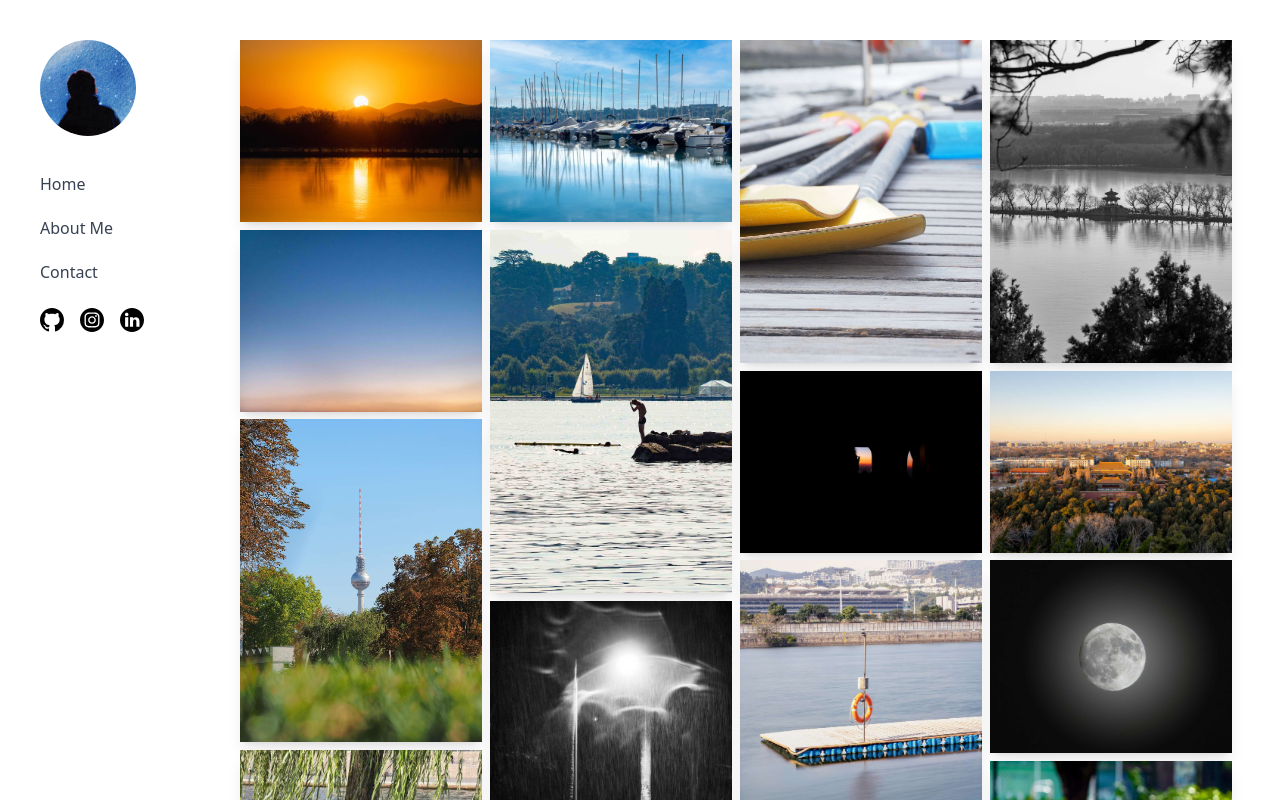
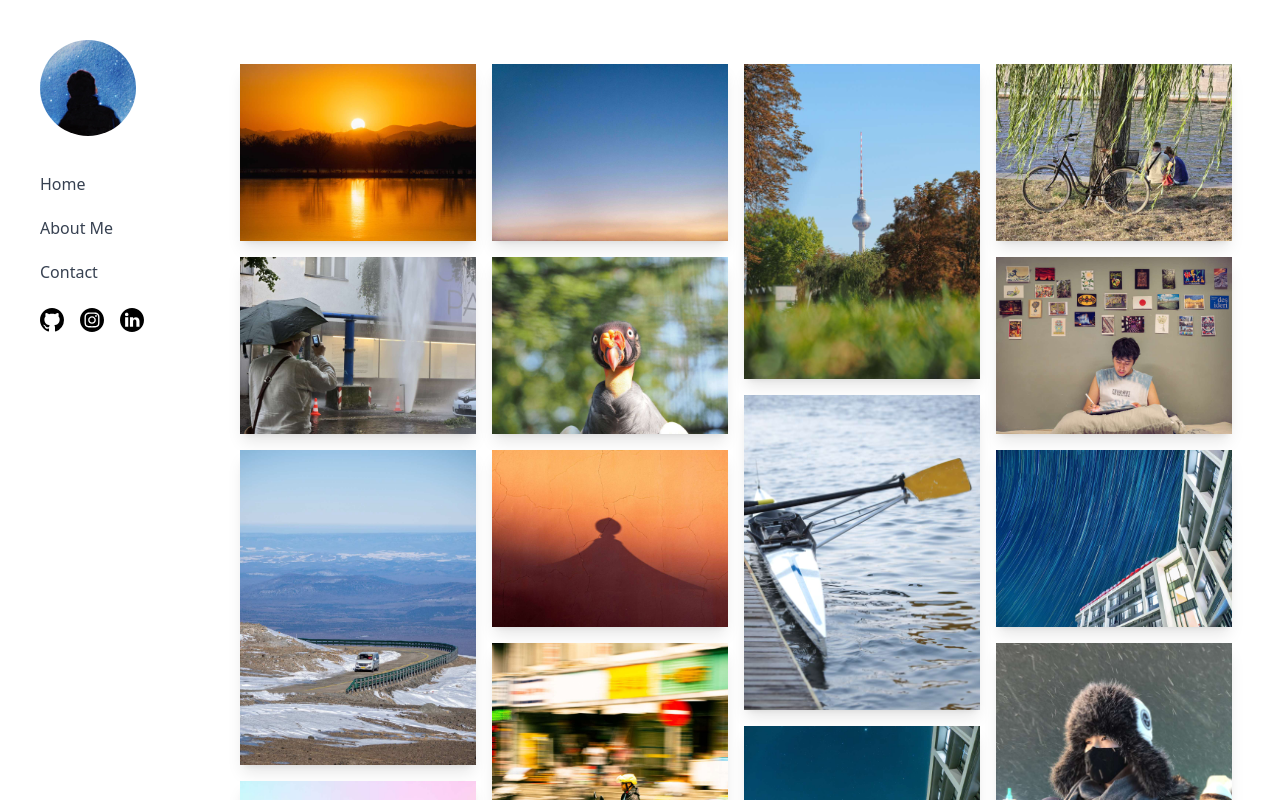
Before and after one commit to WestCoastGod/Oscar_Photography, a React (Vite) app: page /home in a window 1280 px wide. Shown: the top 800 px of the page. Built offline with nearby package versions, Linux system fonts and the light colour scheme.

Commit message:
Enhance photo loading fluency

```diff
--- a/src/index.css
+++ b/src/index.css
@@ -27,11 +27,17 @@
 .gallery-image:hover {
   @apply shadow-xl transform scale-105;
 }
-.gallery-item {
-  break-inside: avoid;
-  -webkit-column-break-inside: avoid;
-  page-break-inside: avoid;
-  min-height: 150px;
-  overflow: hidden;
-  position: relative;
+
+/* Masonry layout fix */
+.my-masonry-grid {
+  display: flex;
+  margin-left: -16px; /* gutter size offset */
+  width: auto;
 }
+.my-masonry-grid_column {
+  padding-left: 16px; /* gutter size */
+  background-clip: padding-box;
+}
+.my-masonry-grid_column > .gallery-item {
+  margin-bottom: 16px;
+}
--- a/src/pages/Home.tsx
+++ b/src/pages/Home.tsx
@@ -1,161 +1,68 @@
-import { useState, useEffect, useRef } from "react";
+import { useState, useRef, useEffect } from "react";
+import Masonry from "react-masonry-css";
 import originalPhotos from "../data/photos_src";
 
 const Home = () => {
-  function triggerSafariReflow() {
-    document.body.offsetHeight;
-  }
   const photos = originalPhotos;
   const [selected, setSelected] = useState<null | (typeof photos)[0]>(null);
   const [isFullscreen, setIsFullscreen] = useState(false);
-
-  // Refs for each photo container and img
-  const photoRefs = useRef<(HTMLDivElement | null)[]>([]);
-  const imgRefs = useRef<(HTMLImageElement | null)[]>([]);
-  const fullImgRefs = useRef<(HTMLImageElement | null)[]>([]);
-
-  // Fade-in effect states
   const [loaded, setLoaded] = useState<boolean[]>(() =>
     Array(photos.length).fill(false)
   );
-  const [visibleRows, setVisibleRows] = useState(0);
-  const [rowMap, setRowMap] = useState<number[][]>([]);
-
-  // Preview loading for full image preloading
   const [previewLoaded, setPreviewLoaded] = useState<boolean[]>(() =>
     Array(photos.length).fill(false)
   );
   const [allPreviewsLoaded, setAllPreviewsLoaded] = useState(false);
+  const fullImgRefs = useRef<(HTMLImageElement | null)[]>([]);
 
-  // When all previews are loaded, set flag
+  // 當所有 preview 載入完畢
   useEffect(() => {
     setAllPreviewsLoaded(previewLoaded.every(Boolean));
   }, [previewLoaded]);
 
-  // Reset loaded states on photo count change
-  useEffect(() => {
-    setLoaded(Array(photos.length).fill(false));
-    setPreviewLoaded(Array(photos.length).fill(false));
-    setVisibleRows(0);
-    setRowMap([]);
-    setAllPreviewsLoaded(false);
-  }, [photos.length]);
-
-  // After all refs are set and window resized, group photos by offsetTop
-  useEffect(() => {
-    function updateRowMap() {
-      const tops: { [key: number]: number[] } = {};
-      photoRefs.current.forEach((ref, idx) => {
-        if (ref) {
-          const top = ref.offsetTop;
-          if (!tops[top]) tops[top] = [];
-          tops[top].push(idx);
-        }
-      });
-      // Sort by top position
-      const sortedRows = Object.entries(tops)
-        .sort((a, b) => Number(a[0]) - Number(b[0]))
-        .map(([, arr]) => arr);
-      setRowMap(sortedRows);
-    }
-    const timer = setTimeout(updateRowMap, 30);
-    window.addEventListener("resize", updateRowMap);
-    return () => {
-      clearTimeout(timer);
-      window.removeEventListener("resize", updateRowMap);
+  // Masonry 斷點設定
+  const breakpointColumnsObj = {
+    default: 4,
+    1100: 3,
+    700: 2,
+    500: 1,
   };
-  }, [photos.length]);
-
-  // On mount, check for cached images and mark as loaded if complete
-  useEffect(() => {
-    imgRefs.current.forEach((img, idx) => {
-      if (img && img.complete && !loaded[idx]) {
-        setLoaded((prev) => {
-          const arr = [...prev];
-          arr[idx] = true;
-          return arr;
-        });
-      }
-      if (img && img.complete && !previewLoaded[idx]) {
-        setPreviewLoaded((prev) => {
-          const arr = [...prev];
-          arr[idx] = true;
-          return arr;
-        });
-      }
-    });
-    // eslint-disable-next-line
-  }, [rowMap.length]);
-
-  // When a row's all images are loaded, show that row and prepare for next
-  useEffect(() => {
-    if (!rowMap.length) return;
-    for (let rowIdx = 0; rowIdx < rowMap.length; rowIdx++) {
-      const allLoaded = rowMap[rowIdx].every((idx) => loaded[idx]);
-      if (allLoaded && visibleRows === rowIdx) {
-        setTimeout(() => setVisibleRows(rowIdx + 1), 60); // fade in next row
-        break;
-      }
-    }
-  }, [loaded, rowMap, visibleRows]);
-
-  // Prevent scroll when fullscreen
-  useEffect(() => {
-    if (isFullscreen) {
-      document.body.style.overflow = "hidden";
-    } else {
-      document.body.style.overflow = "";
-    }
-    return () => {
-      document.body.style.overflow = "";
-    };
-  }, [isFullscreen]);
-
-  // Force repaint after all previews loaded (Safari fix)
-  useEffect(() => {
-    if (allPreviewsLoaded) {
-      document.body.offsetHeight;
-      window.dispatchEvent(new Event("resize"));
-    }
-  }, [allPreviewsLoaded]);
 
   return (
     <div className="flex min-h-screen">
       {/* Sidebar */}
       <aside className="w-22 flex-shrink-0 bg-white">
-        {/* I can have extra content here */}
+        {/* 你可以放側邊欄內容 */}
       </aside>
-      {/* Main content */}
-      <main className="flex-1 px-4 py-2">
-        <div
-          className="columns-1 sm:columns-2 md:columns-3 lg:columns-4 gap-2"
-          style={{ minHeight: 800 }}
+      <main className="flex-1 px-4 py-8">
+        <Masonry
+          breakpointCols={breakpointColumnsObj}
+          className="my-masonry-grid"
+          columnClassName="my-masonry-grid_column"
         >
           {photos.map((photo, idx) => (
             <div
               key={photo.id}
-              ref={(el) => {
-                photoRefs.current[idx] = el;
-              }}
               className="group relative overflow-hidden shadow-lg cursor-pointer mb-2 gallery-item"
               style={{
-                breakInside: "avoid",
                 minHeight: 80,
-                willChange: "opacity, transform",
-                contain: "layout",
-                // @ts-ignore
-                WebkitColumnBreakInside: "avoid",
+                position: "relative",
               }}
               onClick={() => setSelected(photo)}
             >
               {/* Preview (low quality) image */}
               <img
-                ref={(el) => {
-                  imgRefs.current[idx] = el;
-                }}
                 src={photo.low}
                 alt={photo.title}
-                className="w-full object-cover transition-transform duration-500 group-hover:scale-105 gallery-image"
+                className={`w-full object-cover transition-transform duration-500 group-hover:scale-105 gallery-image ${
+                  loaded[idx] ? "animate-fade-in" : ""
+                }`}
+                style={{
+                  width: "100%",
+                  display: "block",
+                  opacity: loaded[idx] ? 1 : 0,
+                  transition: "opacity 0.7s, transform 0.5s",
+                }}
                 onLoad={() => {
                   setLoaded((prev) => {
                     if (prev[idx]) return prev;
@@ -169,7 +76,6 @@ const Home = () => {
                     arr[idx] = true;
                     return arr;
                   });
-                  triggerSafariReflow();
                 }}
                 onError={() => {
                   setLoaded((prev) => {
@@ -184,19 +90,9 @@ const Home = () => {
                     arr[idx] = true;
                     return arr;
                   });
-                  triggerSafariReflow();
-                }}
-                style={{ width: "100%", display: "block" }}
-              />
-              {/* 遮罩式 fade-in，這層才用 opacity 控制 */}
-              <div
-                className="absolute inset-0 bg-white transition-opacity duration-700 pointer-events-none"
-                style={{
-                  opacity: loaded[idx] ? 0 : 1,
-                  zIndex: 10,
                 }}
               />
-              {/* Preload full image (hidden) after all previews loaded */}
+              {/* 預載原圖 */}
               {allPreviewsLoaded && (
                 <img
                   ref={(el) => {
@@ -209,6 +105,7 @@ const Home = () => {
               )}
             </div>
           ))}
+        </Masonry>
 
         {/* Modal 放大圖與介紹 */}
         {selected && (
@@ -216,6 +113,10 @@ const Home = () => {
             className={`fixed inset-0 flex items-center justify-center z-50 transition-colors duration-300 ${
               isFullscreen ? "bg-white" : "bg-black bg-opacity-60"
             }`}
+            onClick={() => {
+              setSelected(null);
+              setIsFullscreen(false);
+            }}
           >
             <div
               className="relative flex flex-col items-center justify-center shadow-lg"
@@ -277,22 +178,16 @@ const Home = () => {
                   ×
                 </button>
               </div>
-                {/* 圖片與左右按鈕區塊，flex-1 垂直置中 */}
               <div className="flex-1 flex flex-col justify-center items-center w-full">
                 <div
-                    className={`flex flex-row items-center justify-center w-full ${
-                      isFullscreen ? "" : ""
-                    }`}
+                  className="flex flex-row items-center justify-center w-full"
                   style={isFullscreen ? { height: "100%" } : {}}
                 >
-                    {/* 上一張按鈕 */}
                   <button
                     className="p-3 text-3xl flex-shrink-0 text-gray-500 hover:text-black"
                     style={{ minWidth: 48 }}
                     onClick={() => {
-                        const idx = photos.findIndex(
-                          (p) => p.id === selected.id
-                        );
+                      const idx = photos.findIndex((p) => p.id === selected.id);
                       if (idx > 0) setSelected(photos[idx - 1]);
                     }}
                     disabled={
@@ -302,7 +197,6 @@ const Home = () => {
                   >
                     ‹
                   </button>
-                    {/* 圖片 */}
                   <img
                     src={selected.src}
                     alt={selected.title}
@@ -319,16 +213,12 @@ const Home = () => {
                       maxWidth: "100%",
                     }}
                   />
-                    {/* 下一張按鈕 */}
                   <button
                     className="p-3 text-3xl flex-shrink-0 text-gray-500 hover:text-black"
                     style={{ minWidth: 48 }}
                     onClick={() => {
-                        const idx = photos.findIndex(
-                          (p) => p.id === selected.id
-                        );
-                        if (idx < photos.length - 1)
-                          setSelected(photos[idx + 1]);
+                      const idx = photos.findIndex((p) => p.id === selected.id);
+                      if (idx < photos.length - 1) setSelected(photos[idx + 1]);
                     }}
                     disabled={
                       photos.findIndex((p) => p.id === selected.id) ===
@@ -339,7 +229,6 @@ const Home = () => {
                     ›
                   </button>
                 </div>
-                  {/* 標題與描述（非全屏時顯示） */}
                 {!isFullscreen && (
                   <div className="w-full flex flex-col items-center mt-4">
                     <h2 className="text-xl font-bold mb-2 px-6 w-full text-center">
@@ -354,7 +243,6 @@ const Home = () => {
             </div>
           </div>
         )}
-        </div>
       </main>
     </div>
   );
```
Lines whose indentation alone changed are shown as unchanged.
